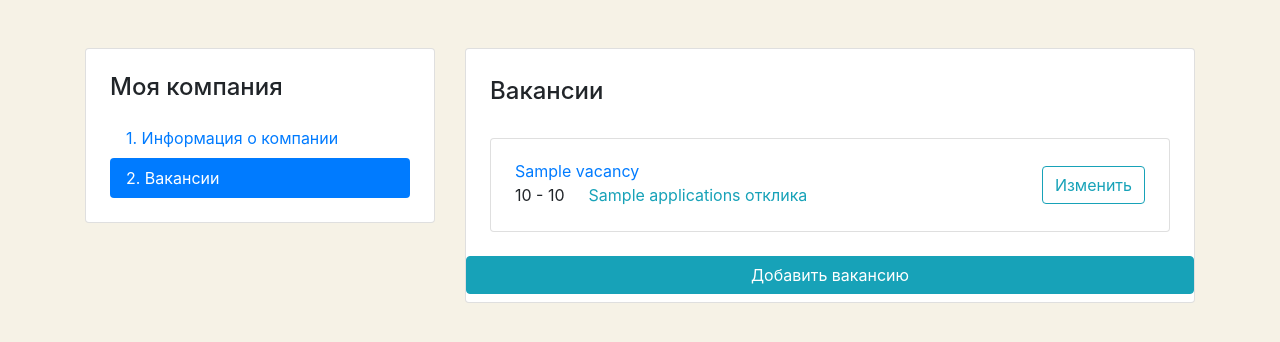
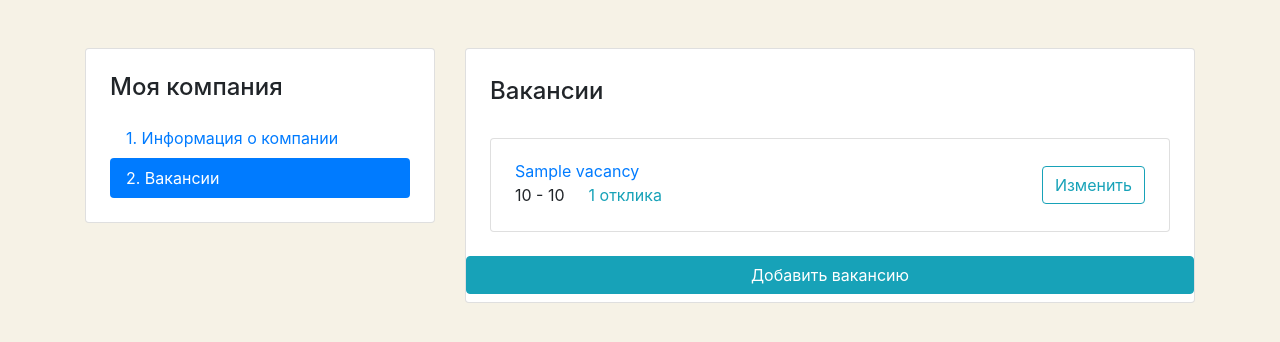
Before and after one commit to DenisB7/stepik_chapter-4, a Django app: template templates/vacancy-list.html in a window 1280 px wide. Shown: the part 72-414 px from the top of the page. Run offline with Django 3.2, Linux system fonts and the light colour scheme; the template is opened without the code that fills it: most values are stand-ins (such as "Sample title", 1, 10 or a date in 2020); some libraries are stand-ins or nearby versions.

Commit message:
Add files via upload

```diff
--- a/templates/vacancy-list.html
+++ b/templates/vacancy-list.html
@@ -19,14 +19,14 @@
             <section class="tab-pane fade show active">
               <h2 class="h4 pt-2 pb-3">Вакансии</h2>
               <!-- vacancies state -->
-              {% for vacancy in vacancies_list %}
+              {% for vacancy in vacancies %}
               <div class="card mt-3">
                 <div class="card-body px-4">
                   <div class="row align-items-center">
                     <div class="col-6 col-lg-8">
                       <a href="vacancies/{{ vacancy.id }}/" class="mb-1">{{ vacancy.title }}</a>
                       <p class="mb-1">
-                        <span class="mr-4">{{ vacancy.salary_min }} - {{ vacancy.salary_max }}</span><a href="vacancies/{{ vacancy.id }}/#application" class="text-info">{{ vacancy.applications }} отклика</a>
+                        <span class="mr-4">{{ vacancy.salary_min }} - {{ vacancy.salary_max }}</span><a href="vacancies/{{ vacancy.id }}/#application" class="text-info">{{ vacancy.applications_number }} отклика</a>
                       </p>
                     </div>
                     <div class="col-6 col-lg-4 text-right">
```
